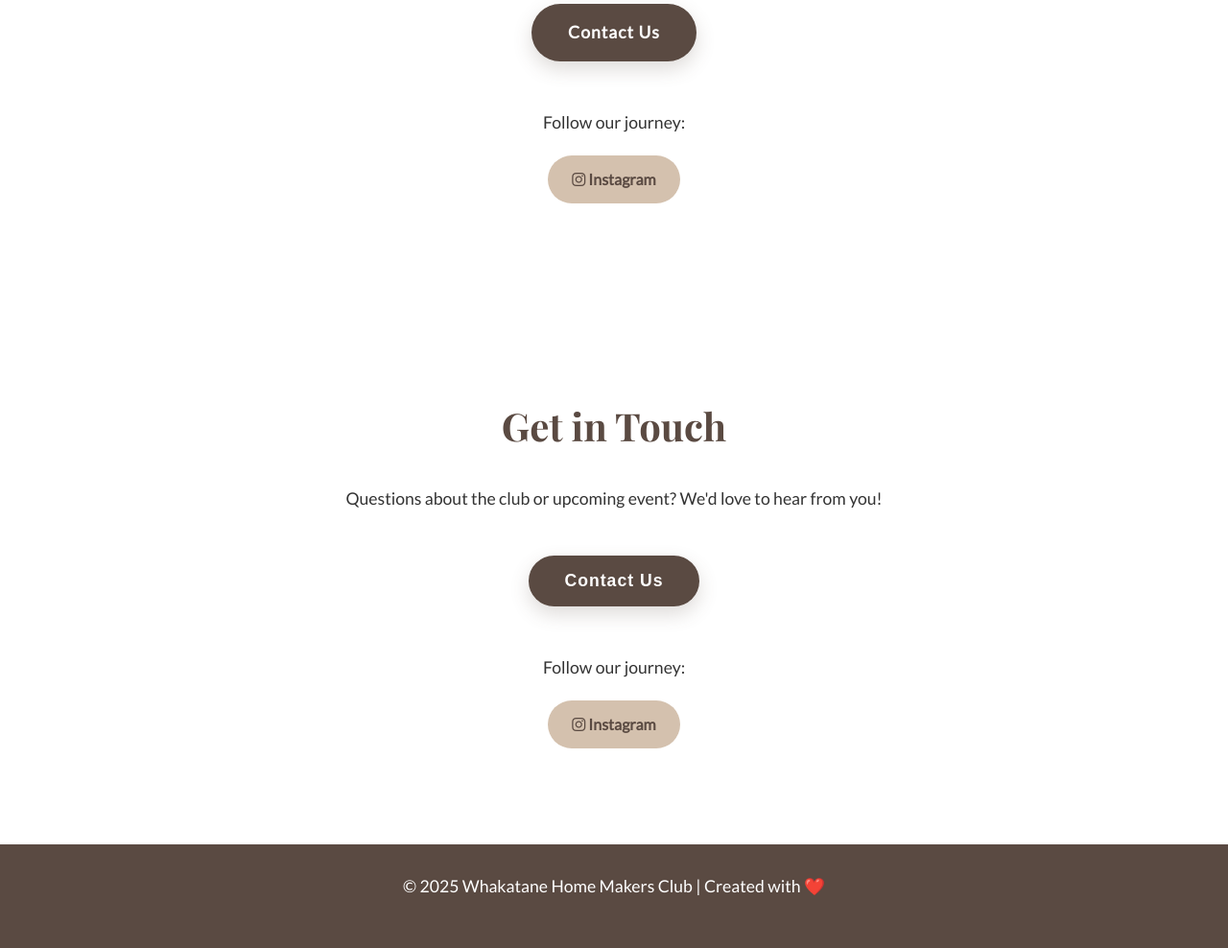
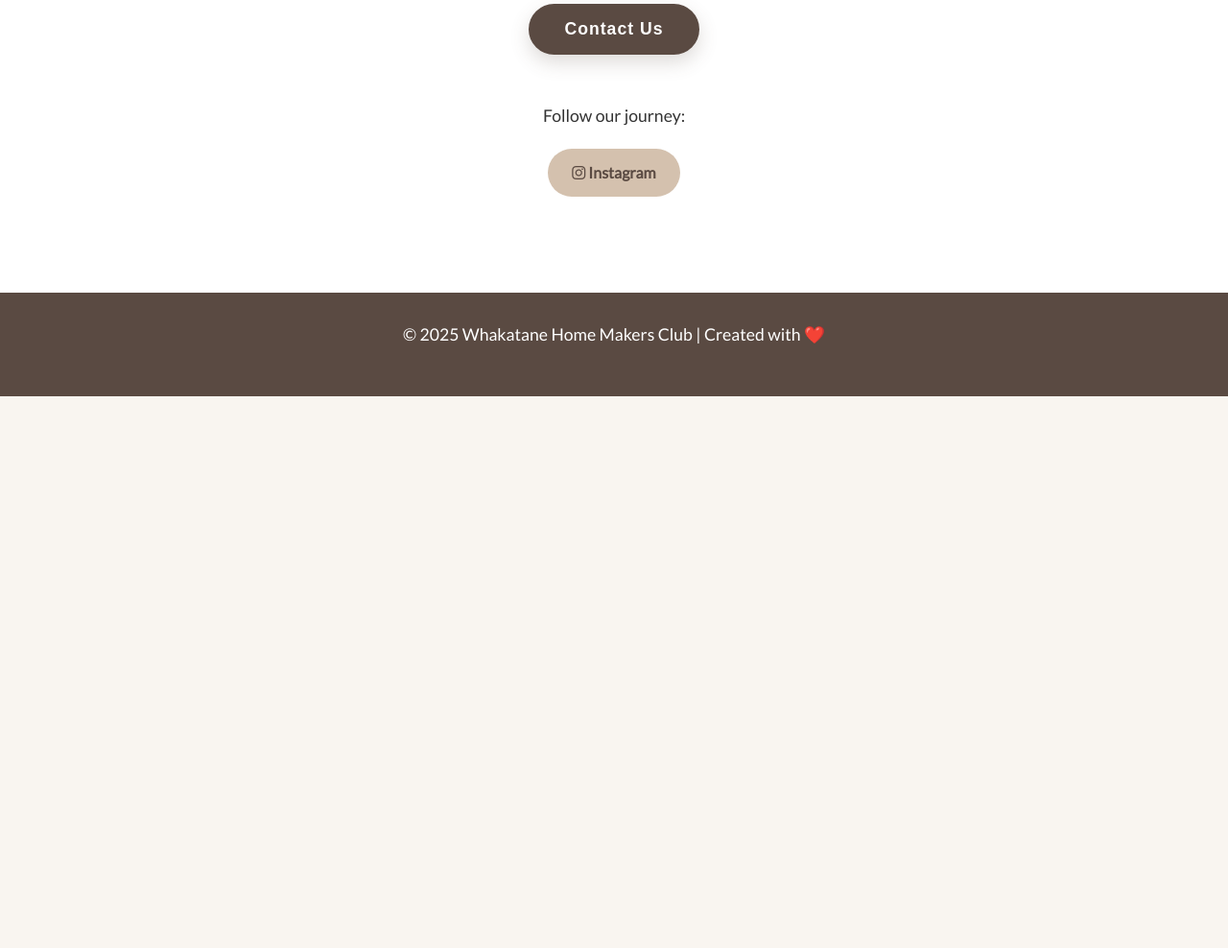
Before and after one commit to whakatanehomemakersclub/whakatanehomemakersclub.github.io, a plain HTML site: page index.html in a window 1280 px wide. Shown: the part 2492-3480 px from the top of the page at 96% size. After the commit the page ends 2905 px from the top, so only its background shows below. Drawn offline with nearby package versions, Linux system fonts and the light colour scheme; a web font is replaced by a local one.

Commit message:
Update index.html

```diff
--- a/index.html
+++ b/index.html
@@ -72,21 +72,6 @@
             <div class="container">
                 <h2>Get in Touch</h2>
                 <p>Questions about the club or upcoming event? We'd love to hear from you!</p>
-                <a href="mailto:whakatanehomemakers@gmail.com" class="contact-btn">Contact Us</a>
-
-                <div class="social-links">
-                    <p>Follow our journey:</p>
-                    <a href="https://www.instagram.com/whakatanehome.makersclub/" class="social-btn">
-                        <i class="fab fa-instagram"></i> Instagram
-                    </a>
-                </div>
-            </div>
-        </section>
-
-        <section class="contact-section">
-            <div class="container">
-                <h2>Get in Touch</h2>
-                <p>Questions about the club or upcoming event? We'd love to hear from you!</p>
                 <button class="contact-btn contact-us-btn">Contact Us</button>
 
                 <div class="social-links">
@@ -96,6 +81,7 @@
                     </a>
                 </div>
             </div>
+        </section>
     </main>
 
     <!-- Modal for RSVP -->
@@ -127,12 +113,6 @@
             </form>
         </div>
     </div>
-
-    <footer>
-        <div class="container">
-            <p>&copy; 2025 Whakatane Home Makers Club | Created with ❤️</p>
-        </div>
-    </footer>
 
     <!-- Contact Form Modal -->
     <div id="contactModal" class="modal">
@@ -172,6 +152,12 @@
         </div>
     </div>
 
+    <footer>
+        <div class="container">
+            <p>&copy; 2025 Whakatane Home Makers Club | Created with ❤️</p>
+        </div>
+    </footer>
+
     <script src="script.js"></script>
 </body>
 </html>
```
